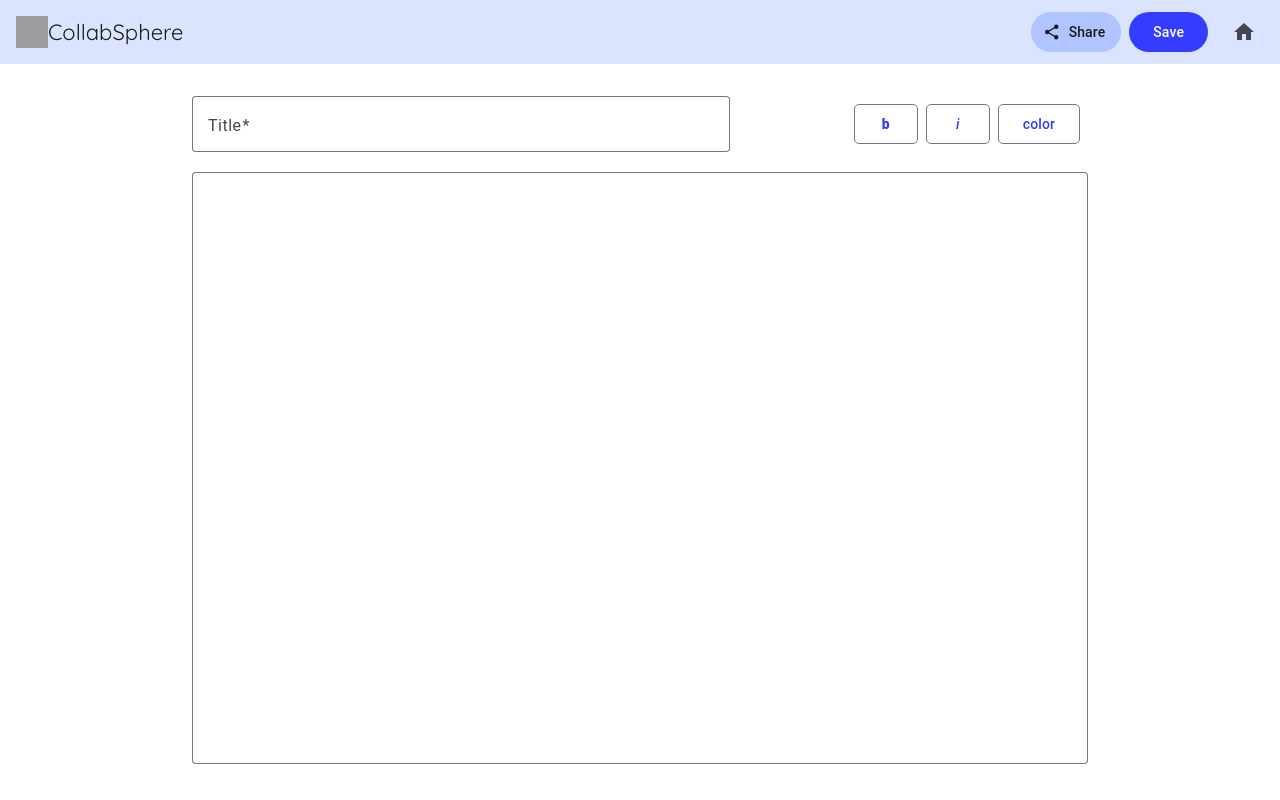
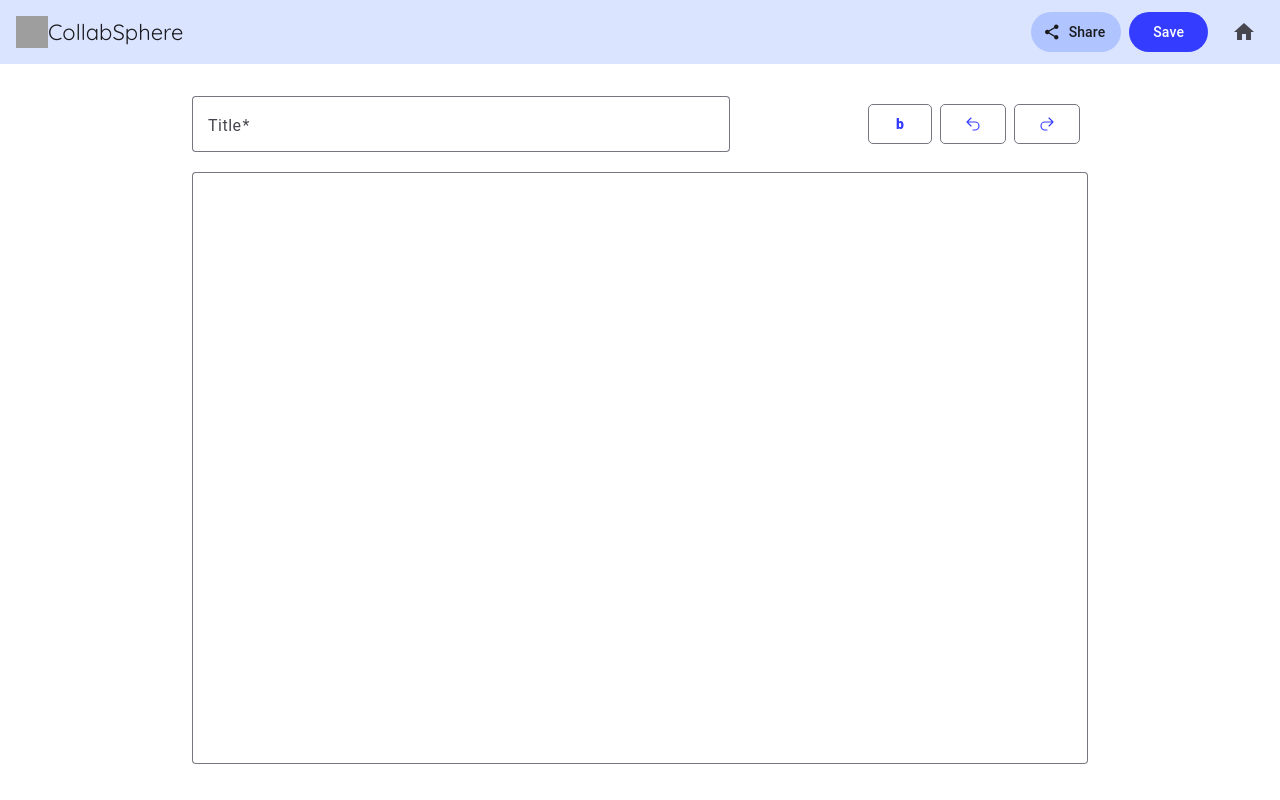
Before and after one commit to dariaPakshina/collab-sphere-project, an Angular app: page / in a window 1280 px wide. Built offline with nearby package versions, Linux system fonts and the light colour scheme; grey boxes are pictures that could not be loaded.

Commit message:
bold, undo, redo

```diff
--- a/src/app/doc-edit/doc-edit.component.html
+++ b/src/app/doc-edit/doc-edit.component.html
@@ -24,14 +24,45 @@
         </button>
         <button
           mat-stroked-button
-          title="Cursive"
-          style="font-style: italic"
-          (click)="onItalic()"
+          role="button"
+          title="CtrlZ"
+          (click)="onCtrlZ()"
         >
-          i
+          <svg
+            xmlns="http://www.w3.org/2000/svg"
+            fill="none"
+            viewBox="0 0 24 24"
+            stroke-width="1.5"
+            stroke="currentColor"
+            class="iconArrow"
+          >
+            <path
+              stroke-linecap="round"
+              stroke-linejoin="round"
+              d="M9 15 3 9m0 0 6-6M3 9h12a6 6 0 0 1 0 12h-3"
+            />
+          </svg>
         </button>
-        <button mat-stroked-button title="Highlight" (click)="onColor()">
-          color
+        <button
+          role="button"
+          mat-stroked-button
+          title="CtrlY"
+          (click)="onCtrlY()"
+        >
+          <svg
+            xmlns="http://www.w3.org/2000/svg"
+            fill="none"
+            viewBox="0 0 24 24"
+            stroke-width="1.5"
+            stroke="currentColor"
+            class="iconArrow"
+          >
+            <path
+              stroke-linecap="round"
+              stroke-linejoin="round"
+              d="m15 15 6-6m0 0-6-6m6 6H9a6 6 0 0 0 0 12h3"
+            />
+          </svg>
         </button>
       </div>
     </section>
@@ -42,6 +73,6 @@
     [formGroup]="addForm"
     (ngSubmit)="onSubmit()"
   >
-    <textarea matInput formControlName="content"></textarea>
+    <textarea #textarea matInput formControlName="content"></textarea>
   </mat-form-field>
 </div>
--- a/src/app/doc-edit/doc-edit.component.scss
+++ b/src/app/doc-edit/doc-edit.component.scss
@@ -55,3 +55,12 @@ button {
 textarea.mdc-text-field__input[_ngcontent-ng-c721102871] {
   height: 62vh !important;
 }
+
+.iconArrow {
+  height: 1rem;
+  width: 1rem;
+  stroke-width: 1.7px;
+  display: flex;
+  align-items: center;
+  justify-content: center;
+}
--- a/src/app/doc-edit/doc-edit.component.ts
+++ b/src/app/doc-edit/doc-edit.component.ts
@@ -1,4 +1,4 @@
-import { Component, OnInit } from '@angular/core';
+import { Component, ElementRef, OnInit, ViewChild } from '@angular/core';
 import { NavDocEditComponent } from './nav-doc-edit/nav-doc-edit.component';
 import { MatFormFieldModule } from '@angular/material/form-field';
 import { MatInputModule } from '@angular/material/input';
@@ -10,6 +10,7 @@ import {
   ReactiveFormsModule,
   Validators,
 } from '@angular/forms';
+import { text } from 'stream/consumers';
 @Component({
   selector: 'app-doc-edit',
   standalone: true,
@@ -38,9 +39,30 @@ export class DocEditComponent implements OnInit {
 
   //--------------------
 
-  onBold() {}
+  @ViewChild('textarea', { static: false })
+  textarea?: ElementRef<HTMLTextAreaElement>;
 
-  onItalic() {}
+  onBold() {
+    if (this.textarea) {
+      const start = this.textarea.nativeElement.selectionStart;
+      const end = this.textarea.nativeElement.selectionEnd;
 
-  onColor() {}
+      if (start != end) {
+        const text = this.textarea.nativeElement.value;
+        const selectedText = text.substring(start, end);
+
+        const boldText = `**${selectedText}**`;
+        this.textarea.nativeElement.value =
+          text.substring(0, start) + boldText + text.substring(end);
+      }
+    }
+  }
+
+  onCtrlZ() {
+    document.execCommand('undo');
+  }
+
+  onCtrlY() {
+    document.execCommand('redo');
+  }
 }
```
